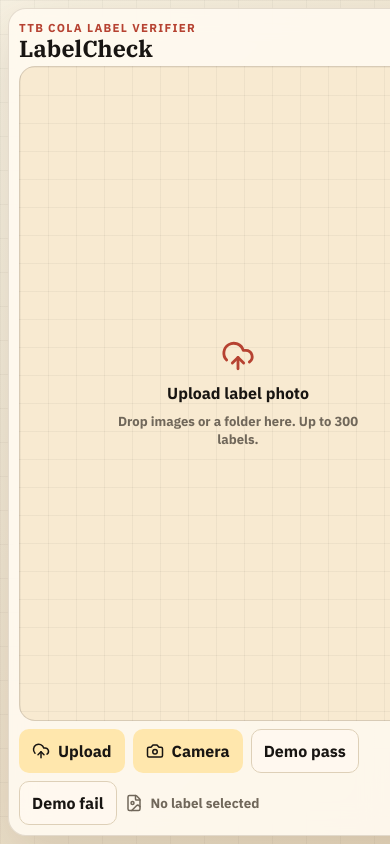
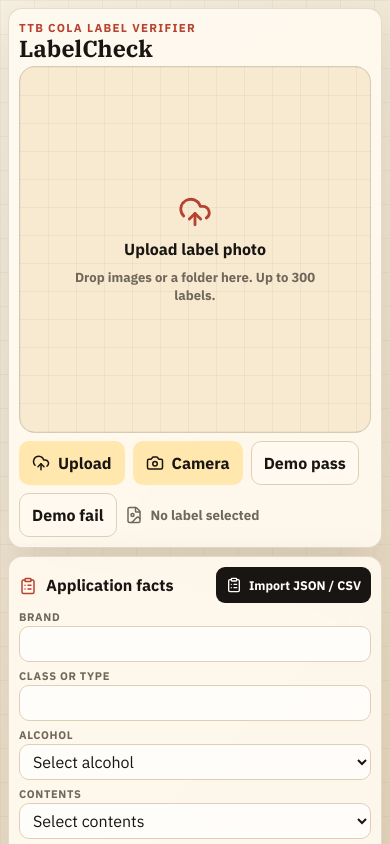
Before and after one commit to maxpetrusenko/alcohol-label-verifier, a Next.js app: page / in a window 390 px wide. Shown: the top 844 px of the page. Built offline with nearby package versions, Linux system fonts and the light colour scheme.

Commit message:
fix: restore mobile review layout

```diff
--- a/playwright.config.ts
+++ b/playwright.config.ts
@@ -18,6 +18,10 @@ export default defineConfig({
       name: "chromium",
       use: { ...devices["Desktop Chrome"] },
     },
+    {
+      name: "mobile-chrome",
+      use: { ...devices["Pixel 7"] },
+    },
   ],
   webServer: {
     command: "npm run dev -- --hostname 127.0.0.1 --port 3101",
--- a/src/app/layout.tsx
+++ b/src/app/layout.tsx
@@ -1,4 +1,4 @@
-import type { Metadata } from "next";
+import type { Metadata, Viewport } from "next";
 import { Geist, Geist_Mono } from "next/font/google";
 import "./globals.css";
 
@@ -17,6 +17,11 @@ export const metadata: Metadata = {
   description: "AI-powered alcohol label verification prototype",
 };
 
+export const viewport: Viewport = {
+  width: "device-width",
+  initialScale: 1,
+};
+
 export default function RootLayout({
   children,
 }: Readonly<{
--- a/src/app/responsive.css
+++ b/src/app/responsive.css
@@ -5,17 +5,17 @@
     overflow: auto;
   }
 
-  .verifier-screen {
+  .app-shell .verifier-screen {
     height: auto;
     grid-template-columns: 1fr;
   }
 
-  .hero-panel {
+  .app-shell .hero-panel {
     height: auto;
     min-height: 58svh;
   }
 
-  .control-panel {
+  .app-shell .control-panel {
     grid-template-rows: auto auto;
   }
 }
@@ -25,12 +25,12 @@
     padding: 8px;
   }
 
-  .verifier-screen {
+  .app-shell .verifier-screen {
     gap: 8px;
   }
 
-  .hero-panel,
-  .control-panel > section {
+  .app-shell .hero-panel,
+  .app-shell .control-panel > section {
     border-radius: 14px;
     padding: 10px;
   }
@@ -86,7 +86,7 @@
     justify-self: start;
   }
 
-  .hero-panel {
+  .app-shell .hero-panel {
     min-height: 64svh;
   }
 }
```
Also changed, not shown: 2 other files (tests, documents, lock files or other folders).
